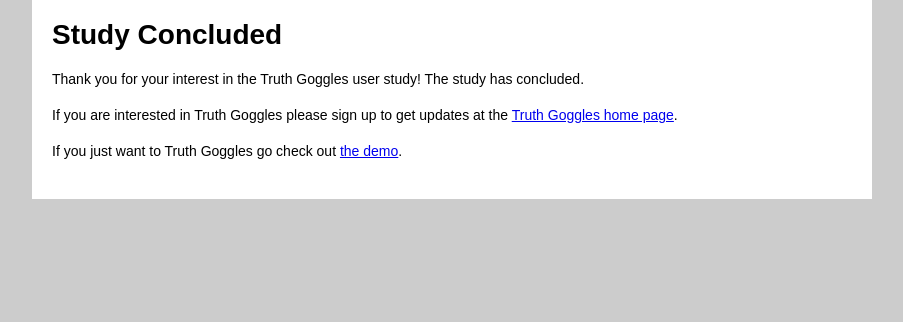
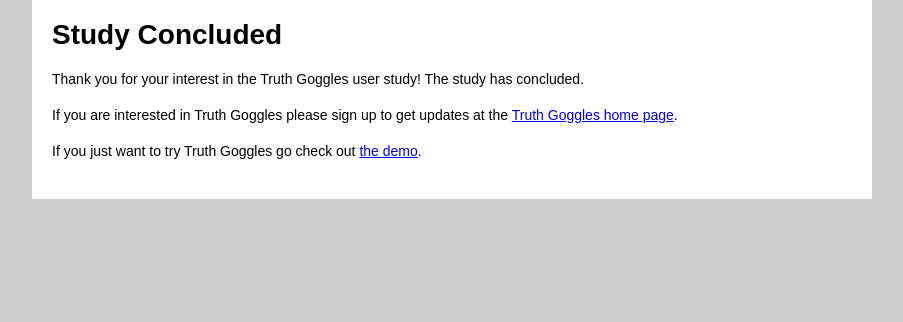
Before and after one commit to slifty/truth-goggles-study, a PHP site: page /over.php in a window 1280 px wide. Shown: the part 101-423 px from the top of the page, without its empty margins (188-1091 px from the left). Run offline with PHP 8.4, Linux system fonts and the light colour scheme.

Commit message:
fixed a typo

```diff
--- a/over.php
+++ b/over.php
@@ -8,7 +8,7 @@
 			<h1>Study Concluded</h1>
 			<p>Thank you for your interest in the Truth Goggles user study!  The study has concluded.</p>
 			<p>If you are interested in Truth Goggles please sign up to get updates at the <a href="http://truthgoggl.es">Truth Goggles home page</a>.</p>
-			<p>If you just want to Truth Goggles go check out <a href="http://truthgoggl.es/demo.html">the demo</a>.</p>
+			<p>If you just want to try Truth Goggles go check out <a href="http://truthgoggl.es/demo.html">the demo</a>.</p>
 		</div>
 	</body>
 </html>
```
